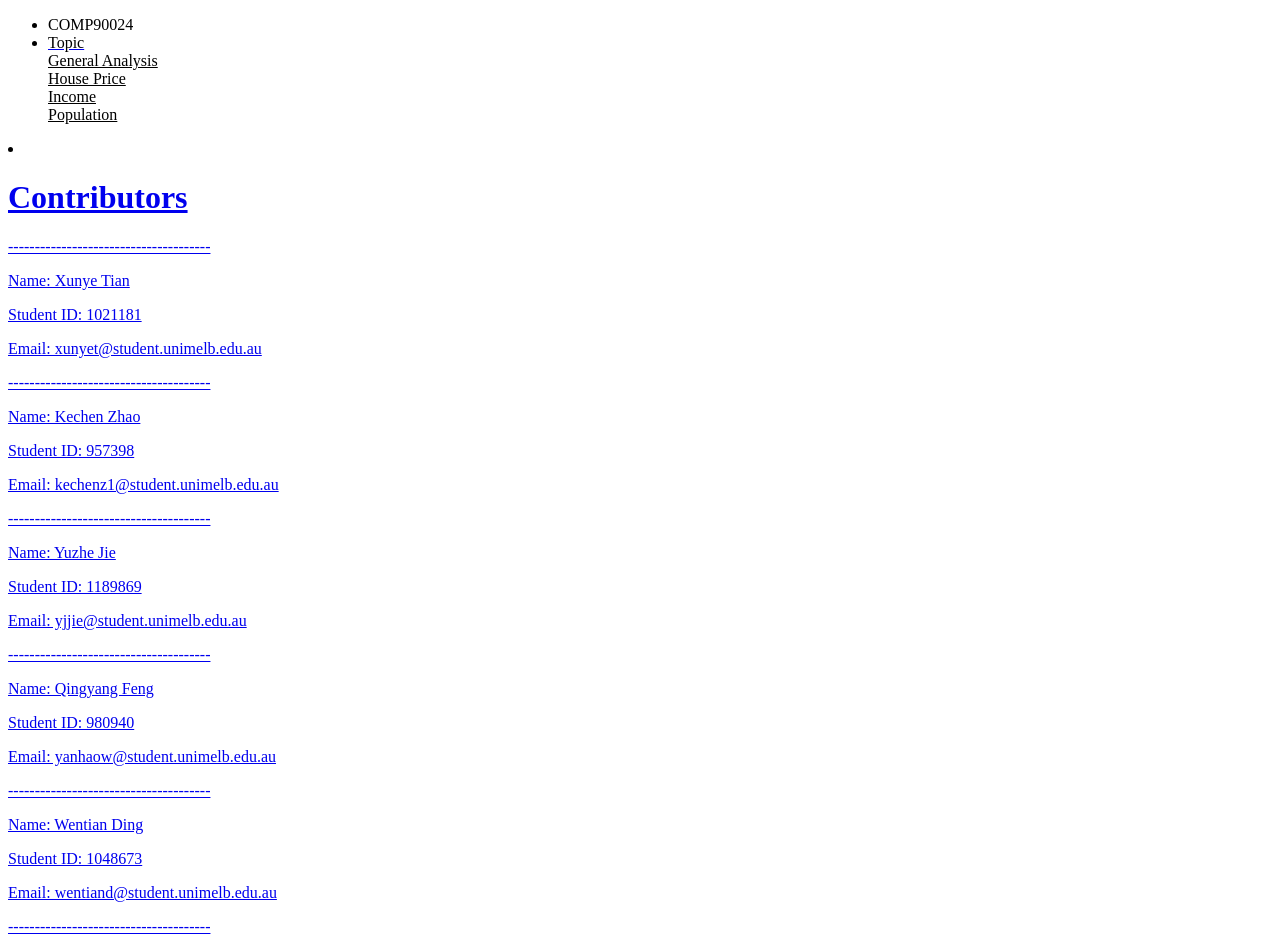
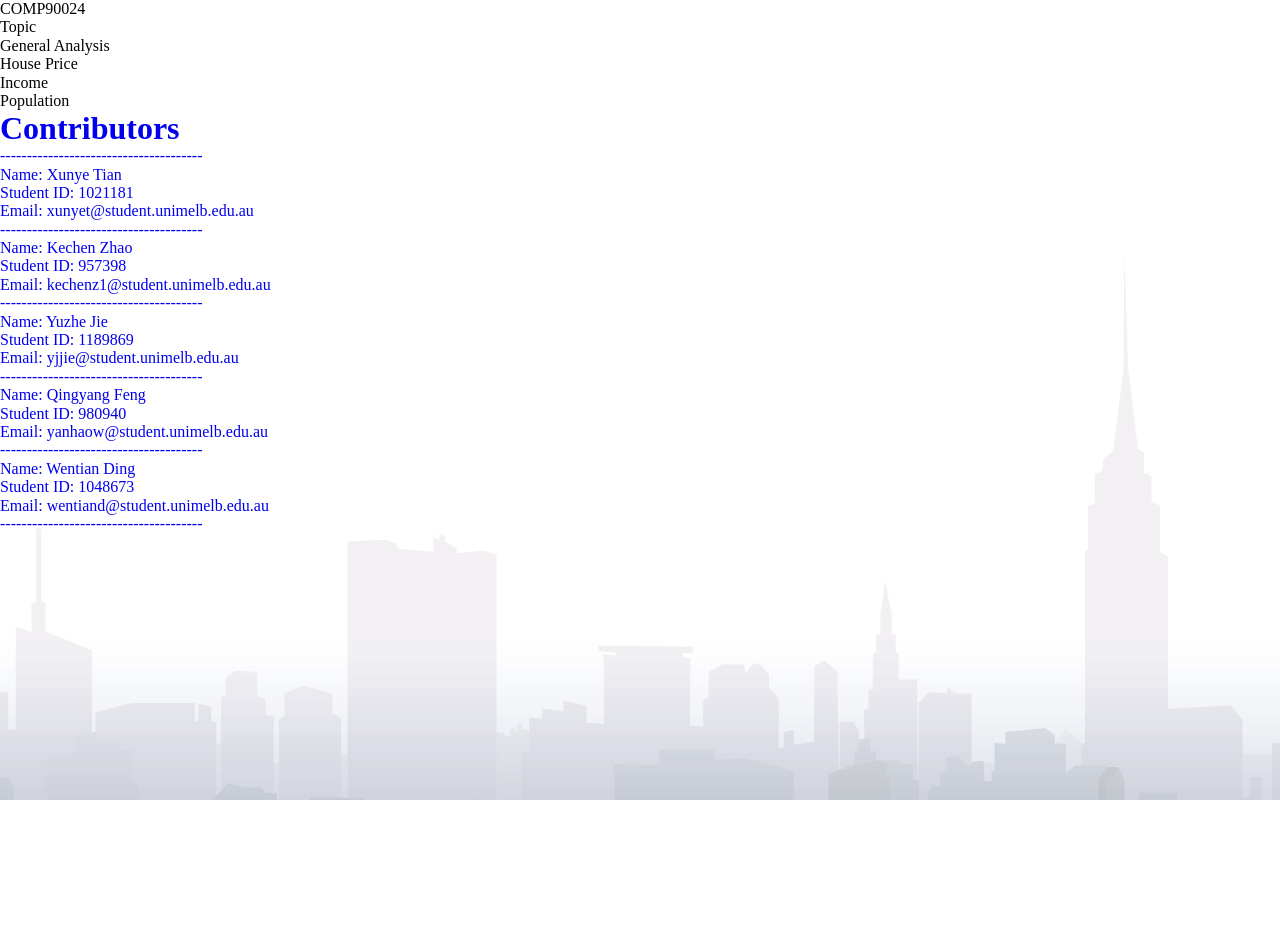
Before and after one commit to Yuzhe710/COMP90024-Group17-Assignment2, a Flask app: template web_app/templates/aboutUs.html in a window 1280 px wide. After the commit the page ends 800 px from the top, so only its background shows below. Run offline with Flask 2, Linux system fonts and the light colour scheme; the template is opened without the code that fills it, so the values that code supplies are empty; parts of the project's set-up code (start-up, migrations or seed data) failed here and were passed over.

Commit message:
frontend update

```diff
--- a/web_app/app.py
+++ b/web_app/app.py
@@ -12,7 +12,6 @@
 
 from flask import Flask
 from flask import render_template
-from flask import jsonify
 from flask import request
 from datetime import timedelta
 
--- /dev/null
+++ b/web_app/static/css/aboutUs.css
@@ -0,0 +1,19 @@
+* {
+	margin: 0;
+	padding: 0;
+	box-sizing: 0;
+}
+
+li {
+	list-style: none;
+}
+
+a {
+	text-decoration: none;
+}
+
+body {
+	background: url(../images/bg.jpg) no-repeat top center;
+	line-height: 1.15;
+	margin: 0;
+}
--- a/web_app/templates/aboutUs.html
+++ b/web_app/templates/aboutUs.html
@@ -3,7 +3,7 @@
 	<head>
 		<meta charset="utf-8">
 		<meta name="viewport" content="width=device-width, initial-scale=1.0" />
-		<!-- <link href="../static/css/aboutUs.css" , rel="stylesheet" /> -->
+		<link href="../static/css/aboutUs.css" , rel="stylesheet" />
 		<title>About Us</title>
 	</head>
 	<body>
```
Also changed, not shown: web_app/static/images/bg.jpg (added), 1 other file.
